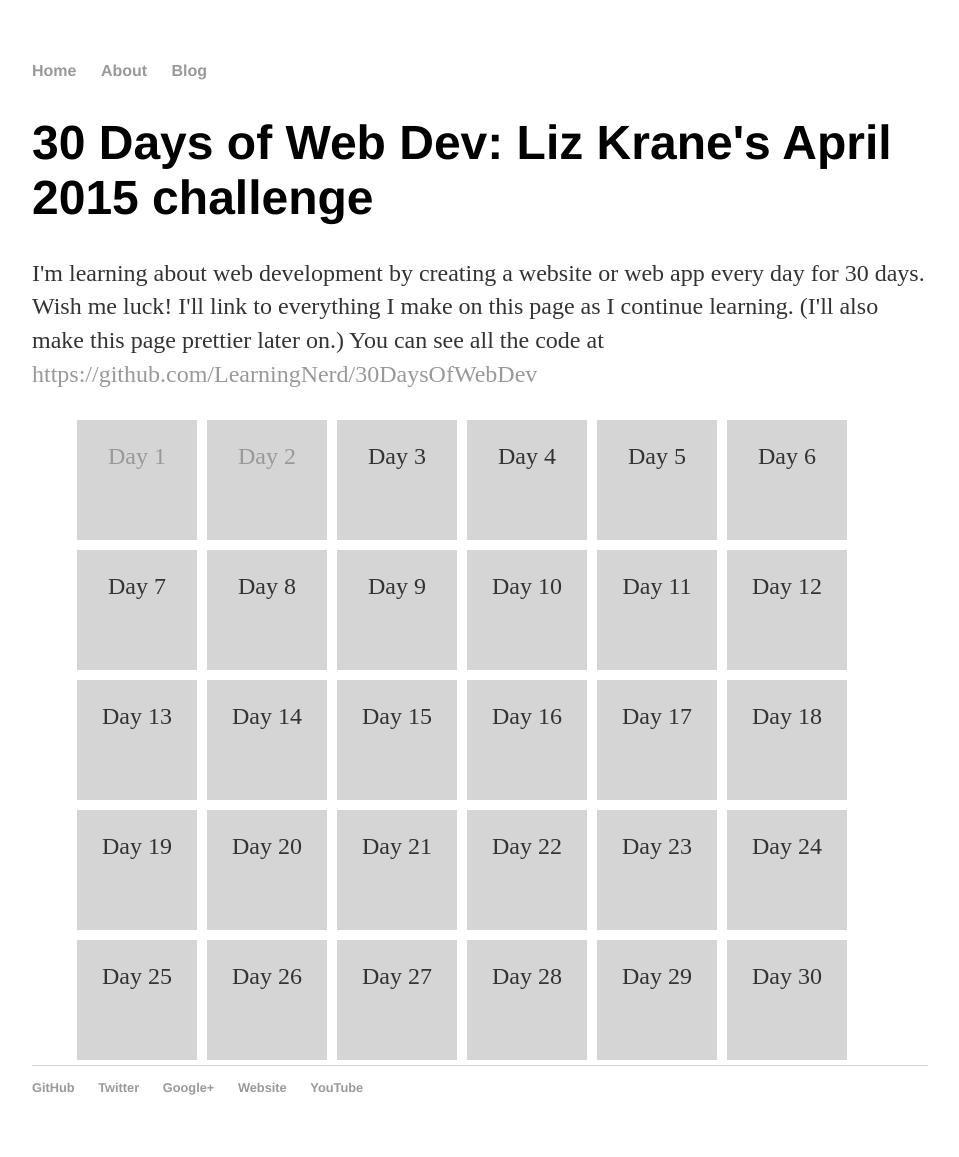
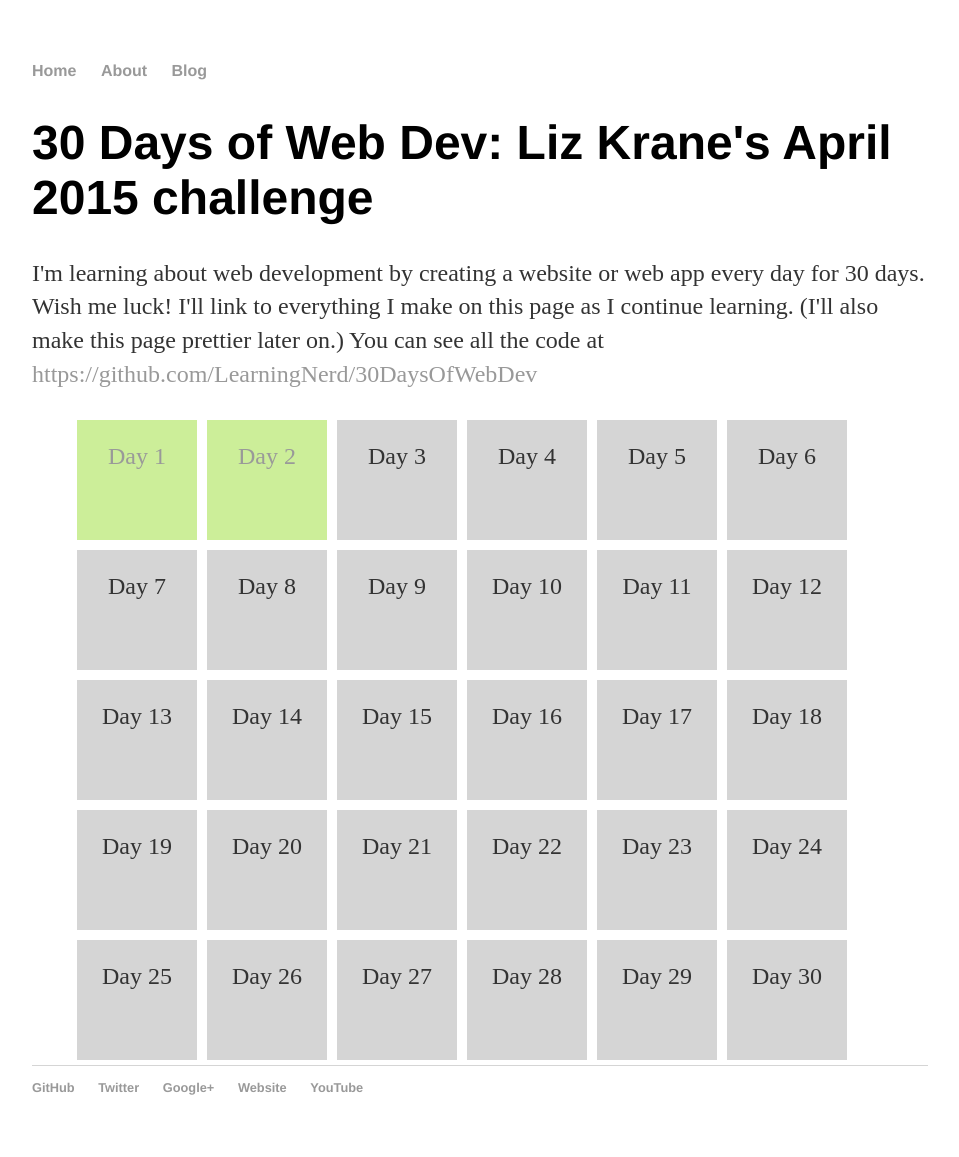
Before and after one commit to LearningNerd/30DaysOfWebDev, a Jekyll site: the page built from index.html, in a window 1280 px wide. Shown: the whole page, without its empty margins (160-1119 px from the left). Built offline with Jekyll 4.4.1, drawn with Linux system fonts in a browser that asks for light colours.

Commit message:
Update index.html

```diff
--- a/index.html
+++ b/index.html
@@ -5,8 +5,8 @@ title: 30 Days of Web Dev - Liz Krane's April 2015 challenge
 	<h1>30 Days of Web Dev: Liz Krane's April 2015 challenge</h1>
 	<p>I'm learning about web development by creating a website or web app every day for 30 days. Wish me luck! I'll link to everything I make on this page as I continue learning. (I'll also make this page prettier later on.) You can see all the code at <a href="https://github.com/LearningNerd/30DaysOfWebDev">https://github.com/LearningNerd/30DaysOfWebDev</a></p>
 	<ul id="days">
-		<li><a href="day1/">Day 1</a></li>
-		<li><a href="day2/">Day 2</a></li>
+		<li class="done"><a href="day1/">Day 1</a></li>
+		<li class="done"><a href="day2/">Day 2</a></li>
 		 <li>Day 3</li>
 		  <li>Day 4</li>
 		  <li>Day 5</li>
```
